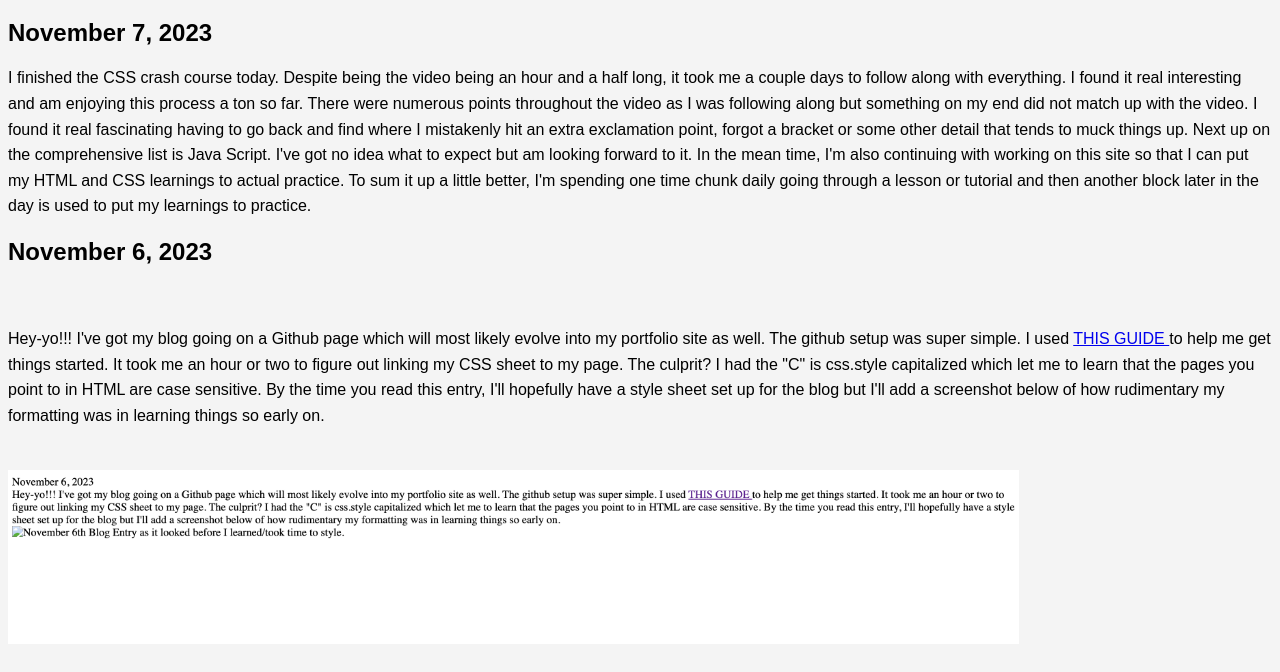
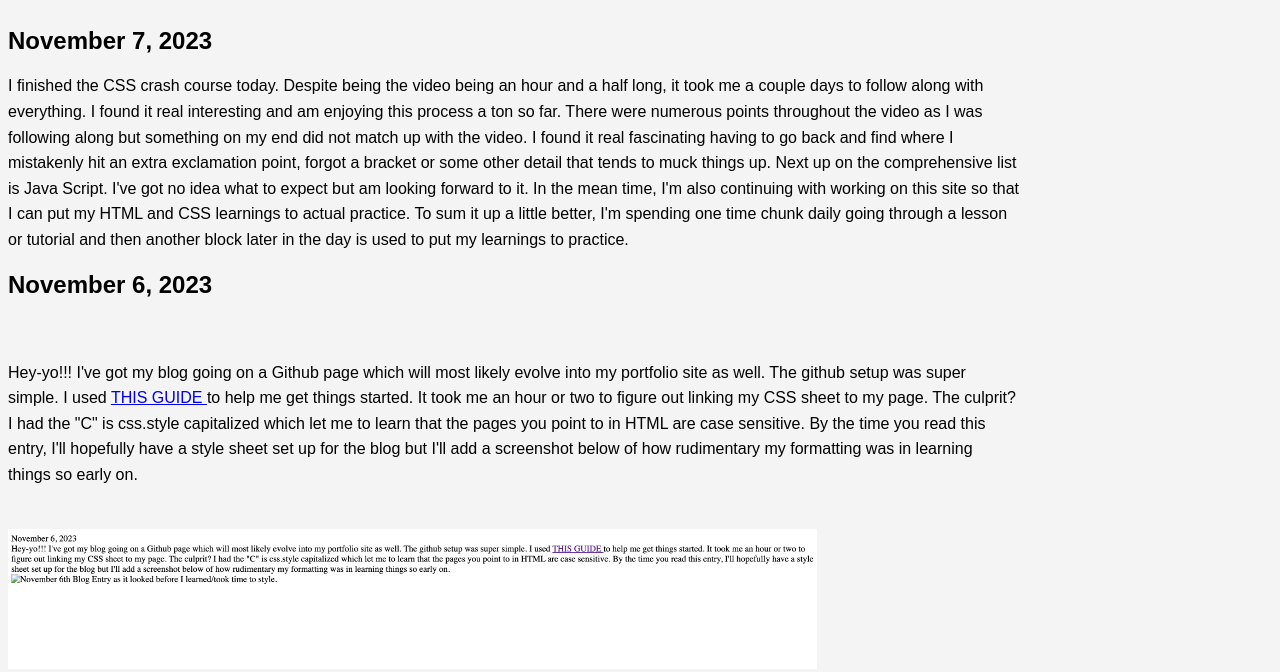
Before and after one commit to LennySki/LennySki.github.io, a plain HTML site: page skiblog.html in a window 1280 px wide. Drawn offline with Linux system fonts and the light colour scheme.

Commit message:
Update style.css

```diff
--- a/style.css
+++ b/style.css
@@ -4,3 +4,9 @@ font: normal 16px Arial, Helvetica, sans-serif;
 
     line-height: 1.6em;
 }
+
+.container{
+    width: 80%;
+    margin:autio;
+    overflow:hidden;
+}
```
